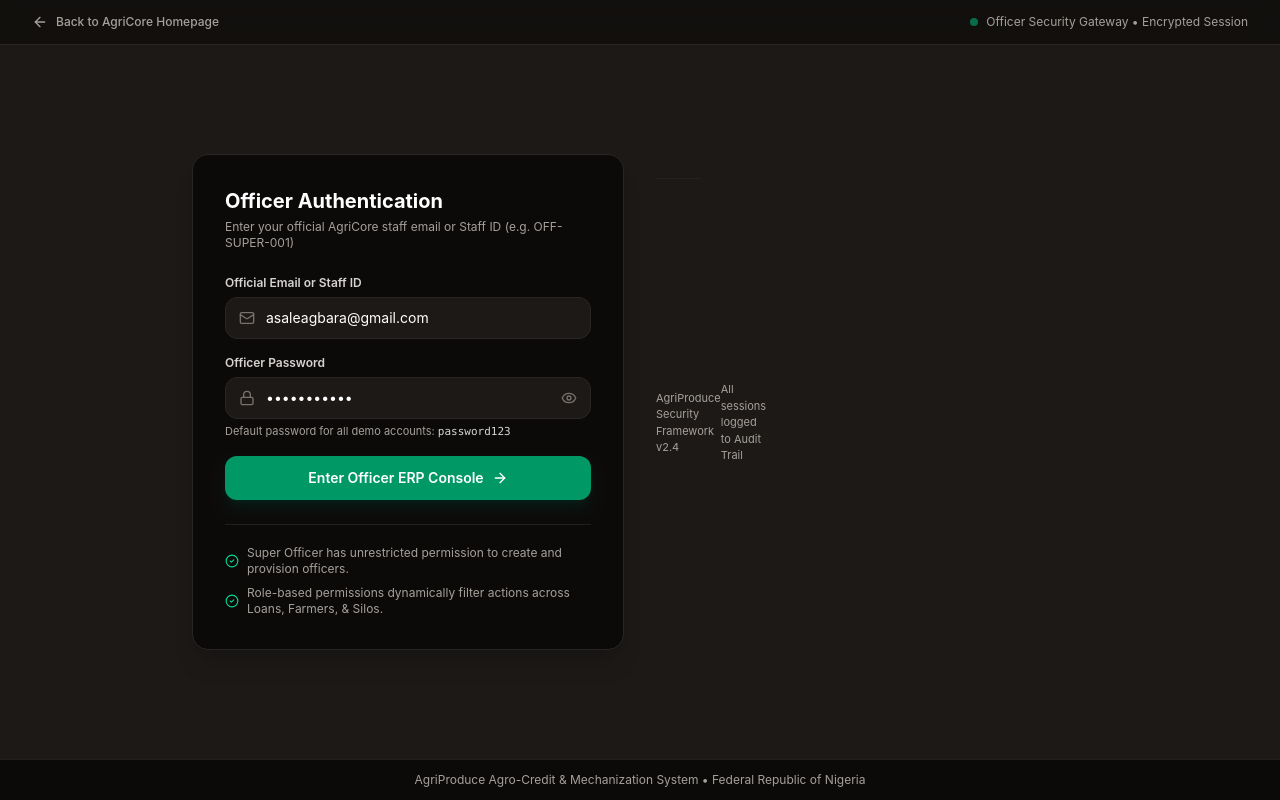
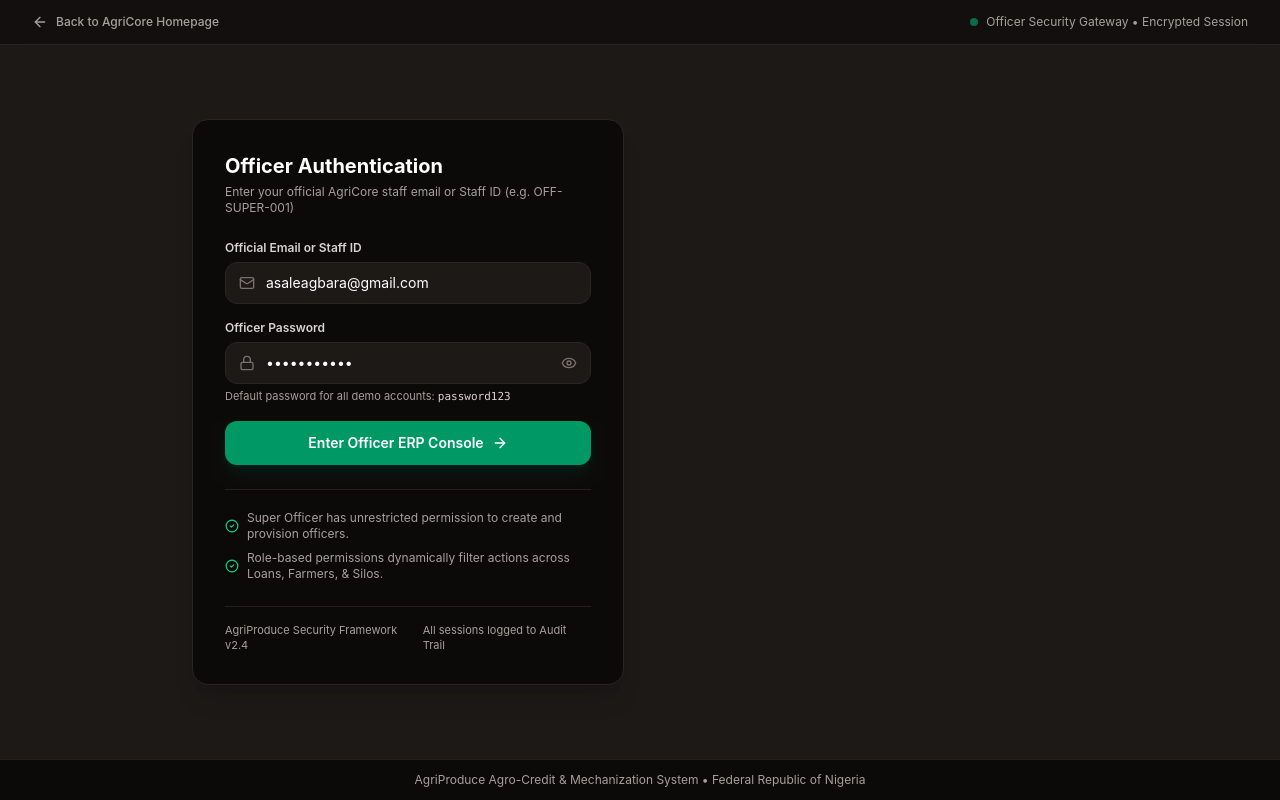
Before and after one commit to klenjolie45/agrofarmer, a React (Vite) app: page / in a window 1280 px wide. Both pictures are taken after a click on the button "Cooperative / Officer ERP". Built offline with nearby package versions, Linux system fonts and the light colour scheme; no server answers.

Commit message:
Remove duplicate footer section in OfficerLogin

```diff
--- a/src/components/OfficerLogin.tsx
+++ b/src/components/OfficerLogin.tsx
@@ -168,12 +168,13 @@ export const OfficerLogin: React.FC<OfficerLoginProps> = ({ onLoginSuccess, onRe
                 <CheckCircle2 className="w-3.5 h-3.5 text-emerald-400 shrink-0" />
                 <span>Role-based permissions dynamically filter actions across Loans, Farmers, & Silos.</span>
               </div>
+              <div className="mt-6 pt-4 border-t border-stone-800/80 text-[11px] text-stone-400 flex items-center justify-between">
+                <span>AgriProduce Security Framework v2.4</span>
+                <span>All sessions logged to Audit Trail</span>
+              </div>
             </div>
           </div>
-          <div className="mt-6 pt-4 border-t border-stone-800/80 text-[11px] text-stone-400 flex items-center justify-between">
-              <span>AgriProduce Security Framework v2.4</span>
-              <span>All sessions logged to Audit Trail</span>
-            </div>
+
         </div>
       </div>
 
```
